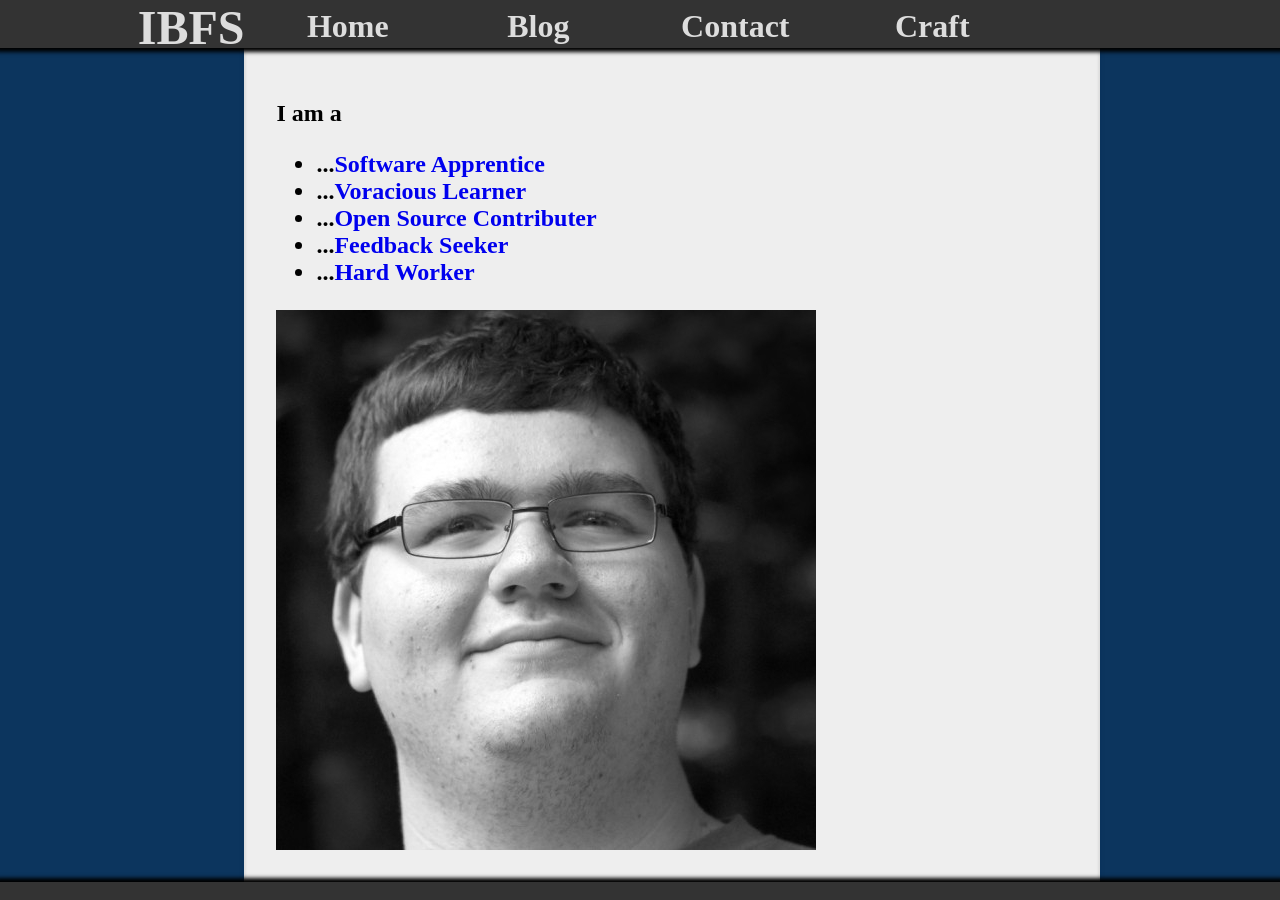
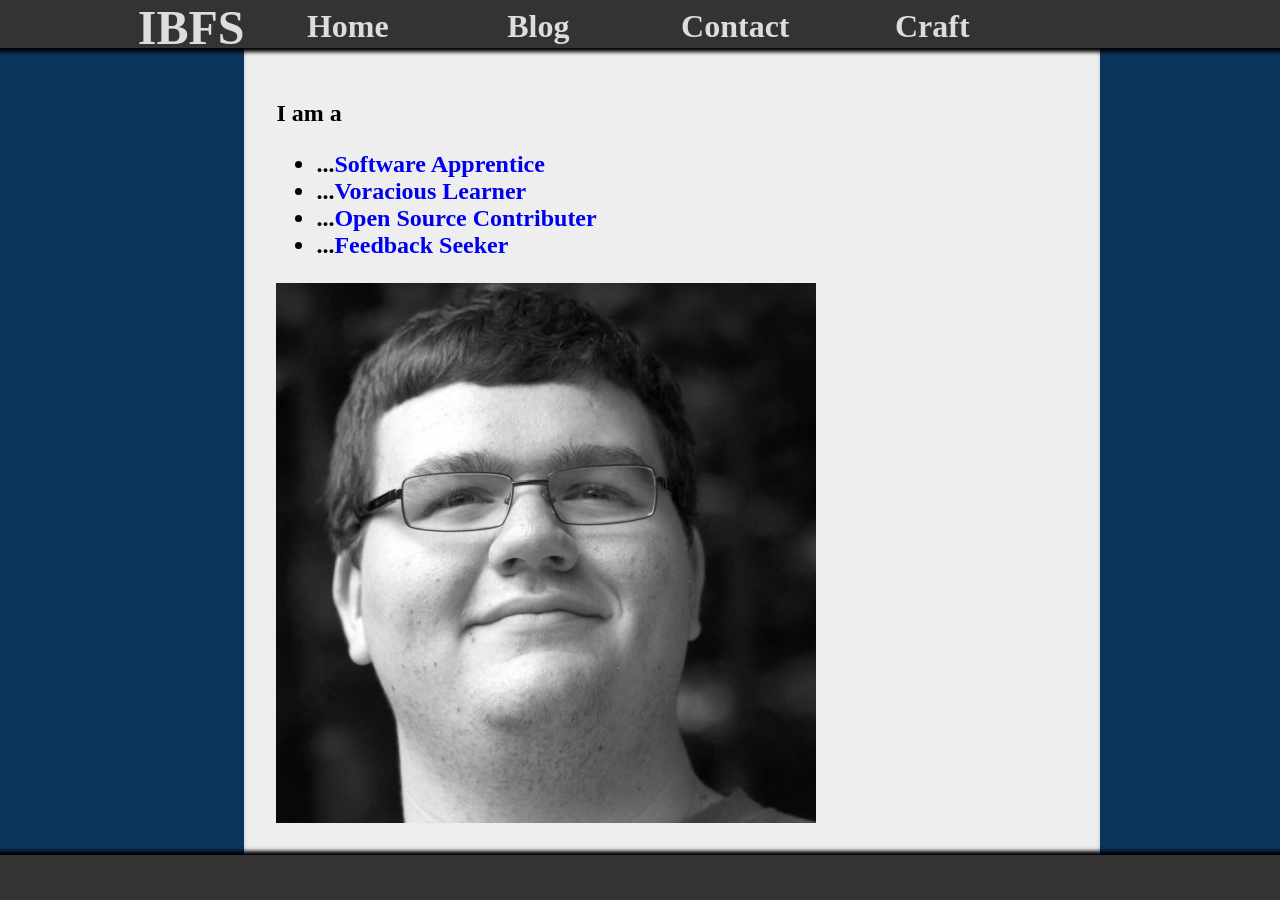
Before and after one commit to isaacsanders/isaacsanders.github.com, a Jekyll site: the page built from index.html, in a window 1280 px wide. Built offline with Jekyll 4.4.1, drawn with Linux system fonts in a browser that asks for light colours; some web fonts are replaced.

Commit message:
removed a reference to a dead page

```diff
--- a/index.html
+++ b/index.html
@@ -10,7 +10,7 @@ title: Home Page of Isaac Sanders
   <li>...<a href="/blog">Voracious Learner</a></li>
   <li>...<a href="/projects">Open Source Contributer</a></li>
   <li>...<a href="/contact">Feedback Seeker</a></li>
-  <li>...<a href="/resume">Hard Worker</a></li>
+  <!-- <li>...<a href="/resume">Hard Worker</a></li> -->
 </ul></h1>
 
 <img src="/public/images/square_portrait.jpg">
```
